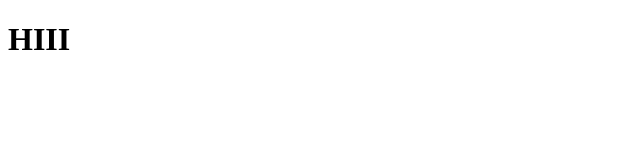
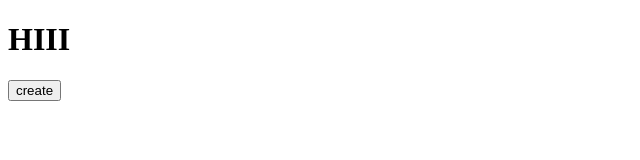
Before and after one commit to WilliamFloydJ/DevOps, a website: page Public/index.html in a window 1280 px wide. Shown: the whole page, without its empty margins (0-640 px from the left). Drawn offline with Linux system fonts and the light colour scheme.

Commit message:
Button Addition

```diff
--- a/Public/index.html
+++ b/Public/index.html
@@ -8,5 +8,6 @@
   </head>
   <body>
     <h1>HIII</h1>
+    <button>create</button>
   </body>
 </html>
```
